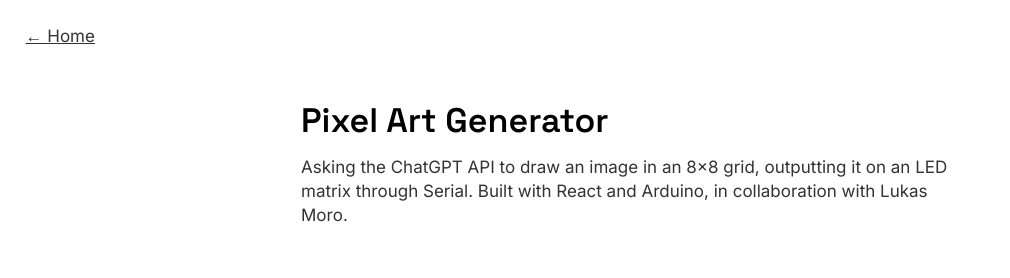
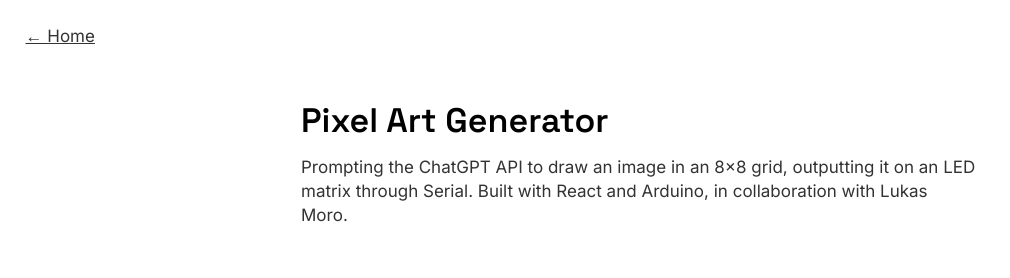
Before and after one commit to kayvandenaker/portfolio-new, a Next.js app: page /gridpt in a window 1280 px wide. Shown: the top 278 px of the page, without its empty margins (0-1010 px from the left). Built offline with nearby package versions, Linux system fonts and the light colour scheme.

Commit message:
final detail

```diff
--- a/src/app/gridpt/page.js
+++ b/src/app/gridpt/page.js
@@ -10,7 +10,7 @@
         <Close />
         <div className='page-hero'>
           <h1>Pixel Art Generator</h1>
-          <p>Asking the ChatGPT API to draw an image in an 8x8 grid, outputting it on an LED matrix through Serial.
+          <p>Prompting the ChatGPT API to draw an image in an 8x8 grid, outputting it on an LED matrix through Serial.
             Built with React and Arduino, in collaboration with <a href="https://lukasmoro.com" target="_blank">Lukas Moro</a>.</p>
         </div>
         <img src="./media/gpt_screenshot.png"/>
```
